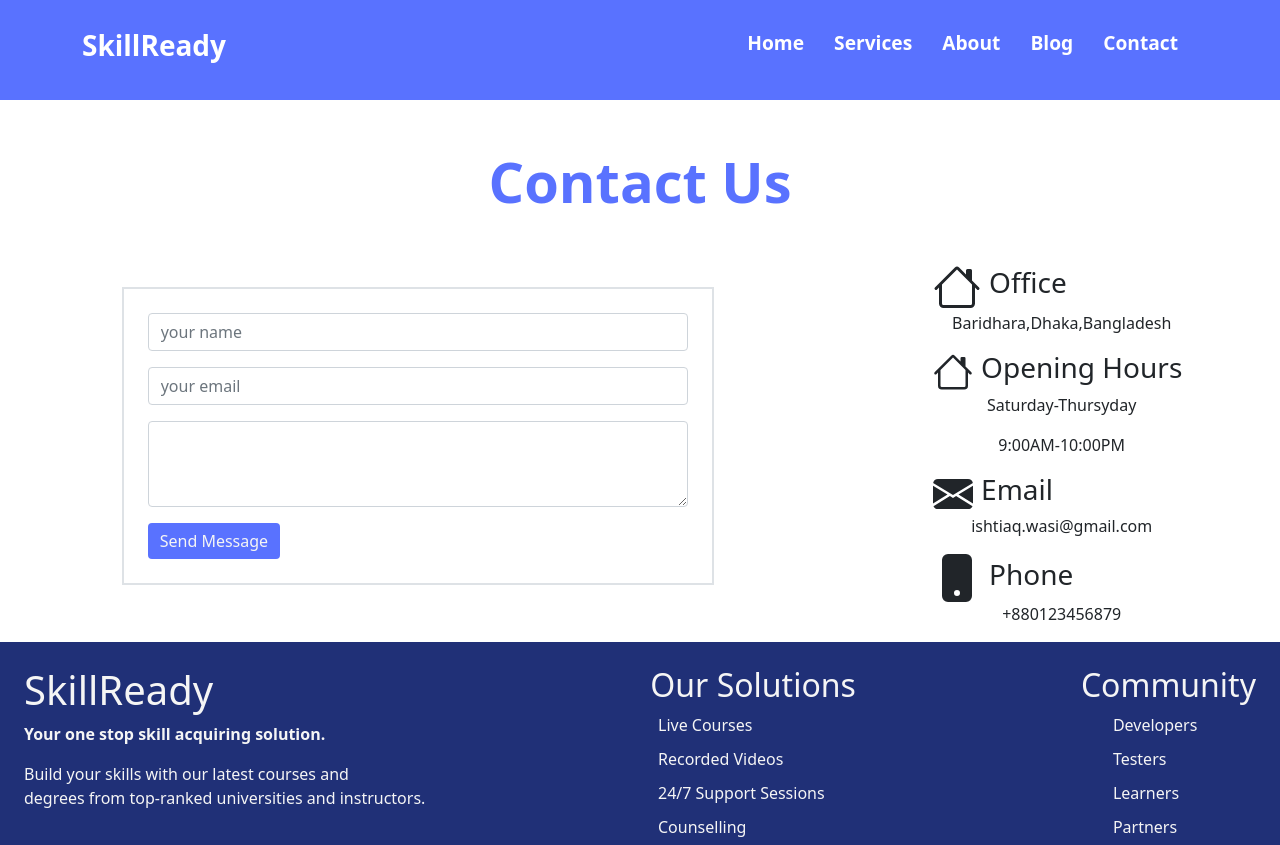
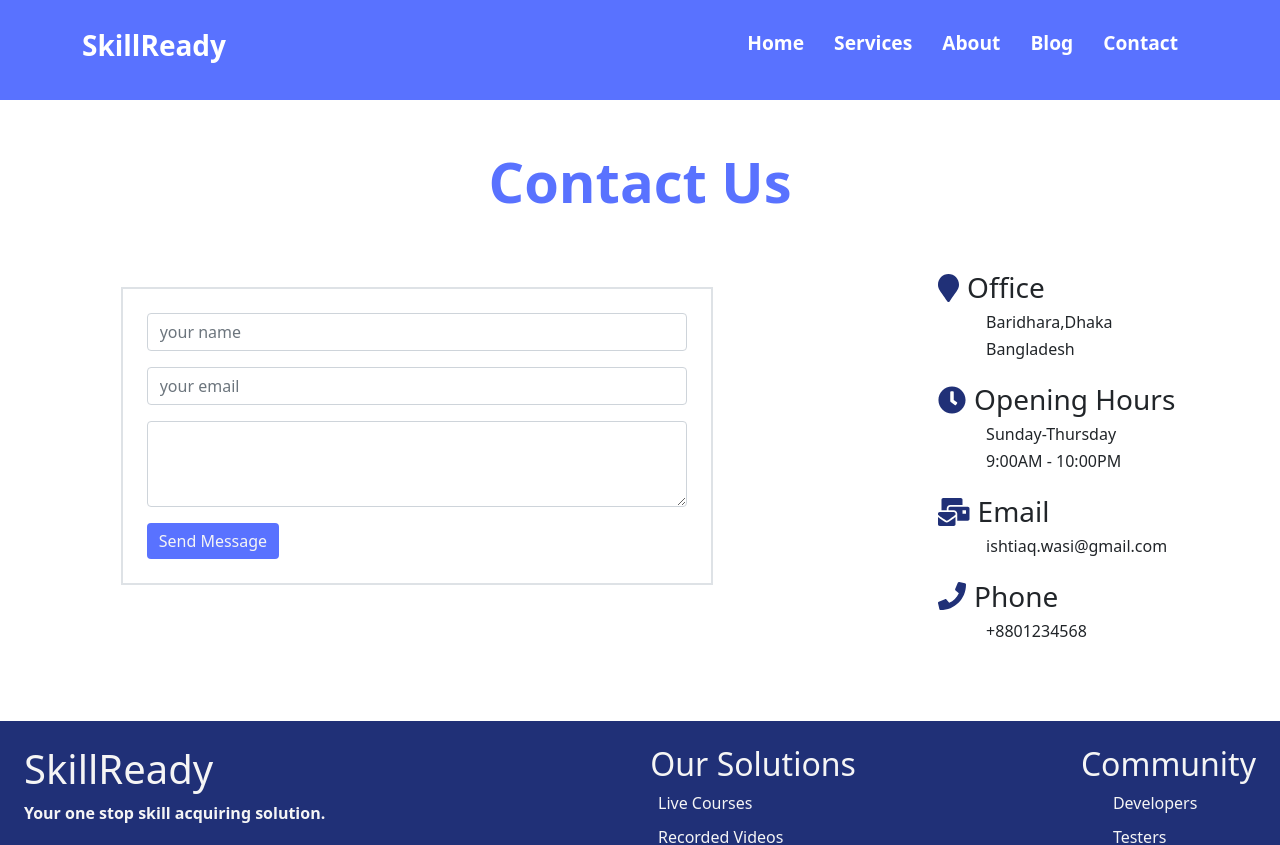
Before and after one commit to IshtiaqAhmed001/skillready-learning-platform, a React (Create React App) app: page /contact in a window 1280 px wide. Shown: the top 845 px of the page. Built offline with nearby package versions, Linux system fonts and the light colour scheme.

Commit message:
edited contacts icons

```diff
--- a/src/components/Contact/Contact.css
+++ b/src/components/Contact/Contact.css
@@ -6,3 +6,6 @@
     border: none;
     color: whitesmoke;
 }
+.icons{
+    color: #203077;
+}
--- a/src/components/Contact/Contact.js
+++ b/src/components/Contact/Contact.js
@@ -1,13 +1,18 @@
-import './Contact.css';
-
 import React from 'react';
 import { Form, Button } from 'react-bootstrap';
-import { Arrow90degDown, EnvelopeFill, House, PhoneFill } from 'react-bootstrap-icons';
+import { FontAwesomeIcon } from '@fortawesome/react-fontawesome';
+
+import './Contact.css';
+import { faPhone, faClock, faMailBulk, faMapMarker } from '@fortawesome/free-solid-svg-icons';
 
 
 
 
 const Contact = () => {
+    const phone = <FontAwesomeIcon icon={faPhone} />;
+    const email = <FontAwesomeIcon icon={faMailBulk} />;
+    const clock = <FontAwesomeIcon icon={faClock} />;
+    const location = <FontAwesomeIcon icon={faMapMarker} />;
     return (
         <div>
             <div>
@@ -29,43 +34,65 @@ const Contact = () => {
                             </div>
                         </Form>
                     </div>
-                    <div className="mx-auto">
-                        <div className="details-item">
-                            <div className="d-flex align-items-center">
-                                <House className="display-5 me-2"></House>
-                                <h3>Office</h3>
+                    <div className="side-menu p-2 mx-auto mb-5">
+                        <div className="menu-items mb-4">
+                            <div className="d-flex">
+                                <div>
+                                    <h3 className="me-2 icons">{location}</h3>
+                                </div>
+                                <div>
+                                    <h3>Office</h3>
+                                </div>
                             </div>
-                            <p className="fw-light ms-2">Baridhara,Dhaka,Bangladesh</p>
+                            <div className="text-start ms-5">
+                                <h6>Baridhara,Dhaka</h6>
+                                <h6>Bangladesh</h6>
+                            </div>
                         </div>
-                        <div className="details-item">
-                            <div className="d-flex align-items-center">
-                                <House className="display-6 me-2"></House>
-                                <h3>Opening Hours</h3>
+                        <div className="menu-items mb-4">
+                            <div className="d-flex">
+                                <div>
+                                    <h3 className="me-2 icons">{clock}</h3>
+                                </div>
+                                <div>
+                                    <h3>Opening Hours</h3>
+                                </div>
                             </div>
-                            <p className="fw-light ms-2">Saturday-Thursyday</p>
-                            <p className="fw-light ms-2">9:00AM-10:00PM</p>
+                            <div className="text-start ms-5">
+                                <h6>Sunday-Thursday</h6>
+                                <h6>9:00AM - 10:00PM</h6>
+                            </div>
                         </div>
-                        <div className="details-item">
-                            <div className="d-flex align-items-center">
-                                <EnvelopeFill className="display-6 me-2"></EnvelopeFill>
-                                <h3>Email</h3>
+                        <div className="menu-items mb-4">
+                            <div className="d-flex">
+                                <div>
+                                    <h3 className="me-2 icons">{email}</h3>
+                                </div>
+                                <div>
+                                    <h3>Email</h3>
+                                </div>
                             </div>
-                            <p className="fw-light ms-2">ishtiaq.wasi@gmail.com</p>
+                            <div className="text-start ms-5">
+                                <h6>ishtiaq.wasi@gmail.com</h6>
+                            </div>
                         </div>
-                        <div className="details-item">
-                            <div className="d-flex align-items-center">
-                                <PhoneFill className="display-5 me-2"></PhoneFill>
-                                <h3>Phone</h3>
+                        <div className="menu-items mb-4">
+                            <div className="d-flex">
+                                <div>
+                                    <h3 className="me-2 icons">{phone}</h3>
+                                </div>
+                                <div>
+                                    <h3>Phone</h3>
+                                </div>
                             </div>
-                            <p className="fw-light ms-2">+880123456879</p>
+                            <div className="text-start ms-5">
+                                <h6>+8801234568</h6>
+                            </div>
                         </div>
-
-
-
                     </div>
                 </div>
+
             </div>
-
         </div>
     );
 };
```
